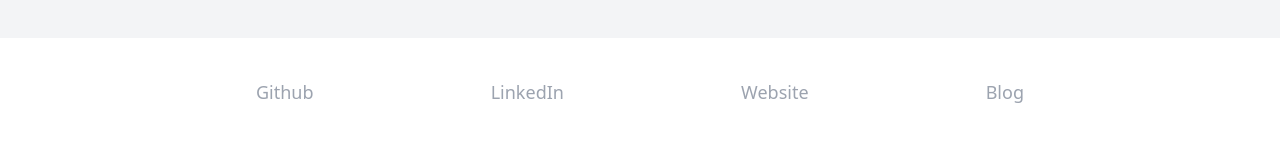
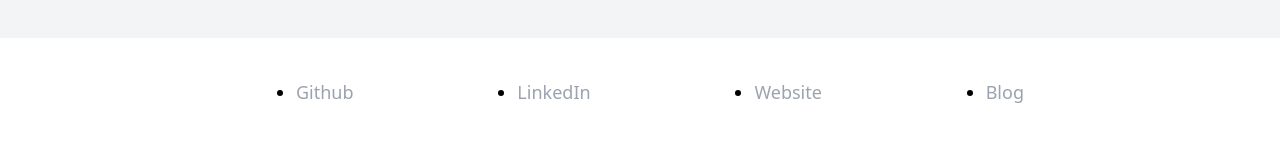
Before and after one commit to DarrenXu94/next-learning, a Next.js app: page /create in a window 1280 px wide. Shown: the part 762-926 px from the top of the page. Built offline with nearby package versions, Linux system fonts and the light colour scheme.

Commit message:
New post form

```diff
--- a/components/NewPostForm.tsx
+++ b/components/NewPostForm.tsx
@@ -19,8 +19,8 @@
       initialValues={{ title: "", body: "" }}
       onSubmit={(values, { setSubmitting }) => {
         console.log({ values });
-        // onSubmit({ title: values.title, body: values.body });
-        // setSubmitting(false);
+        onSubmit({ title: values.title, body: values.body });
+        setSubmitting(false);
       }}
     >
       <Form>
--- a/components/common/TipTap.tsx
+++ b/components/common/TipTap.tsx
@@ -41,6 +41,7 @@
   }
 
   return (
+    //   TODO: Figure out how to tabIndex in order
     <ButtonGroup>
       <div className="flex items-center">
         <ButtonGroup.StartButton
--- a/pages/post/[id].tsx
+++ b/pages/post/[id].tsx
@@ -45,7 +45,7 @@
               {post.author.username}
             </div>
           </Link>
-          <p>{post.body}</p>
+          <div dangerouslySetInnerHTML={{ __html: post.body }}></div>
         </div>
       )}
     </div>
--- a/tailwind.config.js
+++ b/tailwind.config.js
@@ -1,7 +1,16 @@
+const plugin = require('tailwindcss/plugin')
+
 module.exports = {
   purge: ['./pages/**/*.{js,ts,jsx,tsx}', './components/**/*.{js,ts,jsx,tsx}'],
   darkMode: false, // or 'media' or 'class'
   theme: {
+    listStyleType: {
+      none: 'none',
+     disc: 'disc',
+     decimal: 'decimal',
+     square: 'square',
+     roman: 'upper-roman',
+    },
     extend: {
       backgroundImage: {
         'landscape': "url('https://images.pexels.com/photos/6469/red-hands-woman-creative.jpg?cs=srgb&dl=pexels-kaboompics-com-6469.jpg&fm=jpg')",
@@ -30,5 +39,15 @@
   variants: {
     extend: {},
   },
-  plugins: [],
+  plugins: [
+    plugin(function({ addBase, theme }) {
+      addBase({
+        'h1': { fontSize: theme('fontSize.2xl') },
+        'h2': { fontSize: theme('fontSize.xl') },
+        'h3': { fontSize: theme('fontSize.lg') },
+        'ul': {listStyleType: 'disc', listStylePosition: 'outside', paddingInlineStart: "40px"},
+        'ol': {listStyleType: 'decimal', listStylePosition: 'outside', paddingInlineStart: "40px"}
+      })
+    })
+  ],
 }
```
